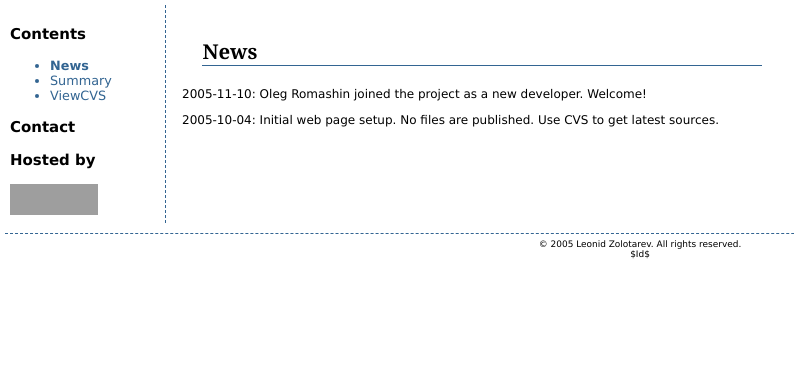
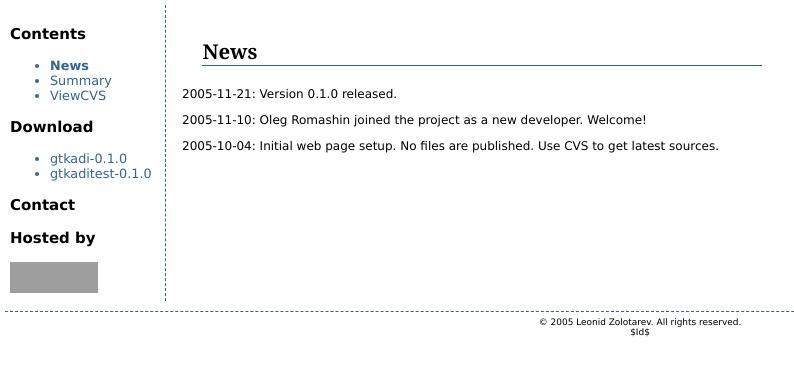
Before and after one commit to leoz/gtkadi, a PHP site: page / in a window 1280 px wide. Shown: the part 61-437 px from the top of the page, without its empty margins (0-794 px from the left). Run offline with PHP 8.4, Linux system fonts and the light colour scheme; grey boxes are pictures that could not be loaded.

Commit message:
Prepare for release 0.1.

```diff
--- /dev/null
+++ b/web/frames/download.php
@@ -0,0 +1,6 @@
+<div id="contents">
+<ul>
+<li><a href="http://prdownloads.sourceforge.net/gtkadi/gtkadi-0.1.0.tar.gz?download">gtkadi-0.1.0</a></li>
+<li><a href="http://prdownloads.sourceforge.net/gtkadi/gtkaditest-0.1.0.tar.gz?download">gtkaditest-0.1.0</a></li>
+</ul>
+</div>
--- a/web/frames/left_bar.php
+++ b/web/frames/left_bar.php
@@ -3,6 +3,10 @@
 <h3>Contents</h3>
 
 <?php include("contents.php"); ?>
+
+<h3>Download</h3>
+
+<?php include("download.php"); ?>
 
 <h3><a href="mailto:leoz.2005@gmail.com">Contact</a></h3>
 
--- a/web/index.php
+++ b/web/index.php
@@ -10,6 +10,10 @@
 <div id="main">
 
 <h2>News</h2>
+
+<p>
+2005-11-21: Version 0.1.0 released.
+</p>
 
 <p>
 2005-11-10: <a href="http://sourceforge.net/users/romaxa_xz/">Oleg Romashin</a>
```
